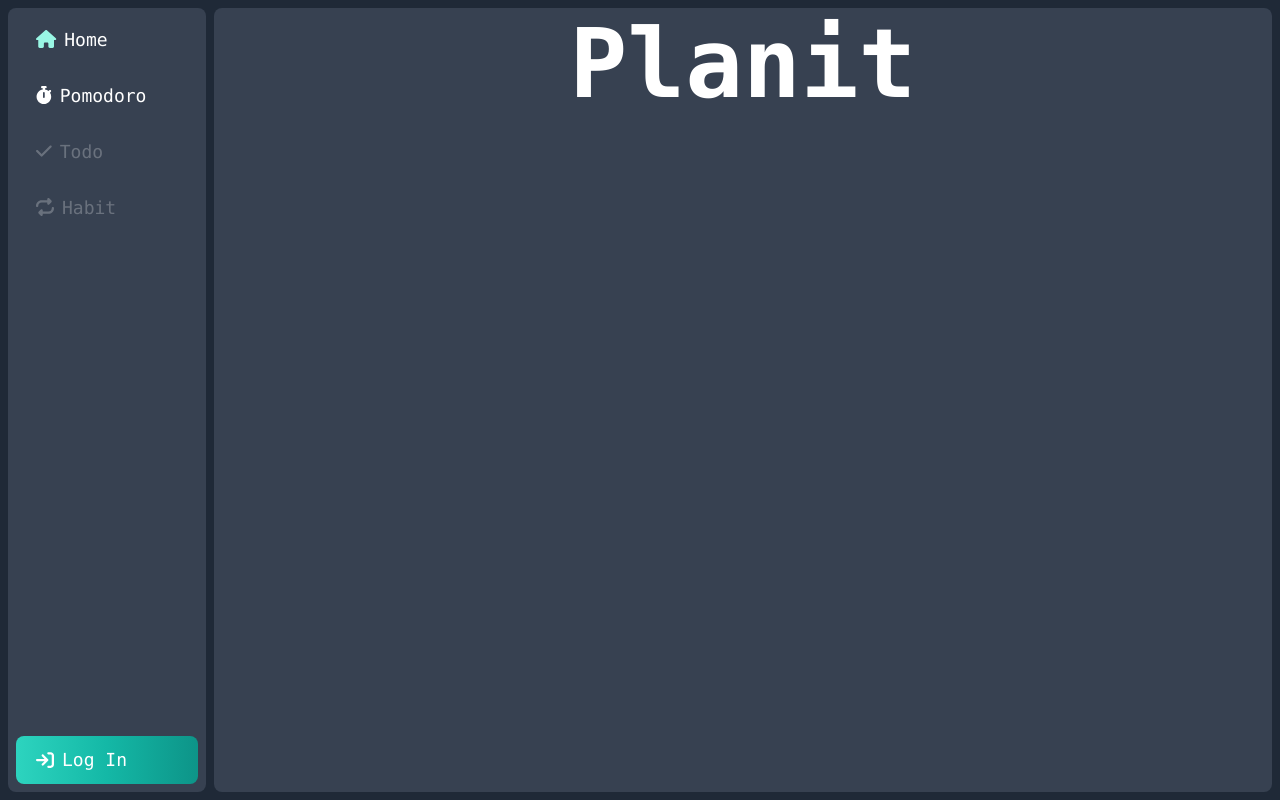
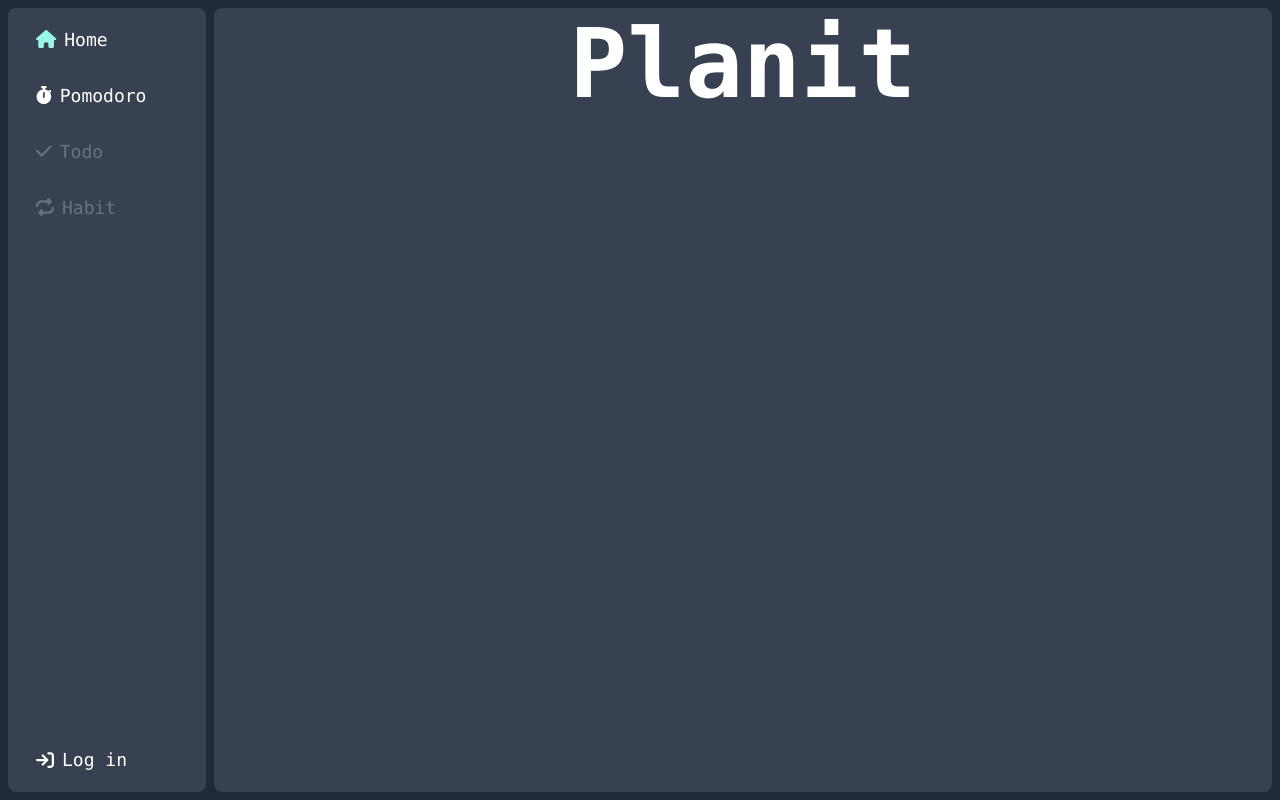
Before and after one commit to PierreMasselot1/Planit, a React (Create React App) app in the folder web/: page / in a window 1280 px wide. Built offline with nearby package versions, Linux system fonts and the light colour scheme.

Commit message:
feat(web): restyle and refactor login button

```diff
--- a/web/src/components/Auth/Login.tsx
+++ b/web/src/components/Auth/Login.tsx
@@ -8,31 +8,27 @@ const LoginButton = () => {
   const { loginWithRedirect, logout } = useAuth0();
   return (
     <div className="flex">
-      {isAuthenticated ? (
-        <button
-          className={`w-full text-white bg-gradient-to-r from-teal-400 via-teal-500 to-teal-600  font-medium rounded-lg text-lg px-5 py-2.5 text-center mx-2 my-1
-       "hover:bg-gradient-to-br focus:ring-4 focus:outline-none focus:ring-teal-300 dark:focus:ring-teal-800"
-     `}
-          onClick={() => logout({ returnTo: window.location.origin })}
-        >
-          <div className=" flex flex-row">
-            <FontAwesomeIcon icon={faSignOut} className="my-auto"/>
-            <div className="hidden sm:block ml-2"> Log Out</div>
+      <button
+        className={
+          "w-full flex flex-row text-white font-medium rounded-lg text-lg px-4 sm:px-5 py-1 sm:py-2.5 text-center sm:mx-2 my-1 hover:outline hover:outline-2"
+        }
+        onClick={
+          isAuthenticated
+            ? () => logout({ returnTo: window.location.origin })
+            : () => loginWithRedirect()
+        }
+      >
+        <div className=" flex flex-row">
+          <FontAwesomeIcon
+            icon={isAuthenticated ? faSignOut : faSignIn}
+            className="my-auto"
+          />
+          <div className="hidden sm:block ml-2">
+            {" "}
+            {isAuthenticated ? "Log out" : "Log in"}{" "}
           </div>
-        </button>
-      ) : (
-        <button
-          className={`w-full text-white bg-gradient-to-r from-teal-400 via-teal-500 to-teal-600  font-medium rounded-lg text-lg px-5 py-2.5 text-center mx-2 my-1
-        "hover:bg-gradient-to-br focus:ring-4 focus:outline-none focus:ring-teal-300 dark:focus:ring-teal-800 "
-     } `}
-          onClick={() => loginWithRedirect()}
-        >
-          <div className=" flex flex-row">
-            <FontAwesomeIcon icon={faSignIn} className="my-auto"/>
-            <div className="hidden sm:block ml-2"> Log In</div>
-          </div>
-        </button>
-      )}
+        </div>
+      </button>
     </div>
   );
 };
```
